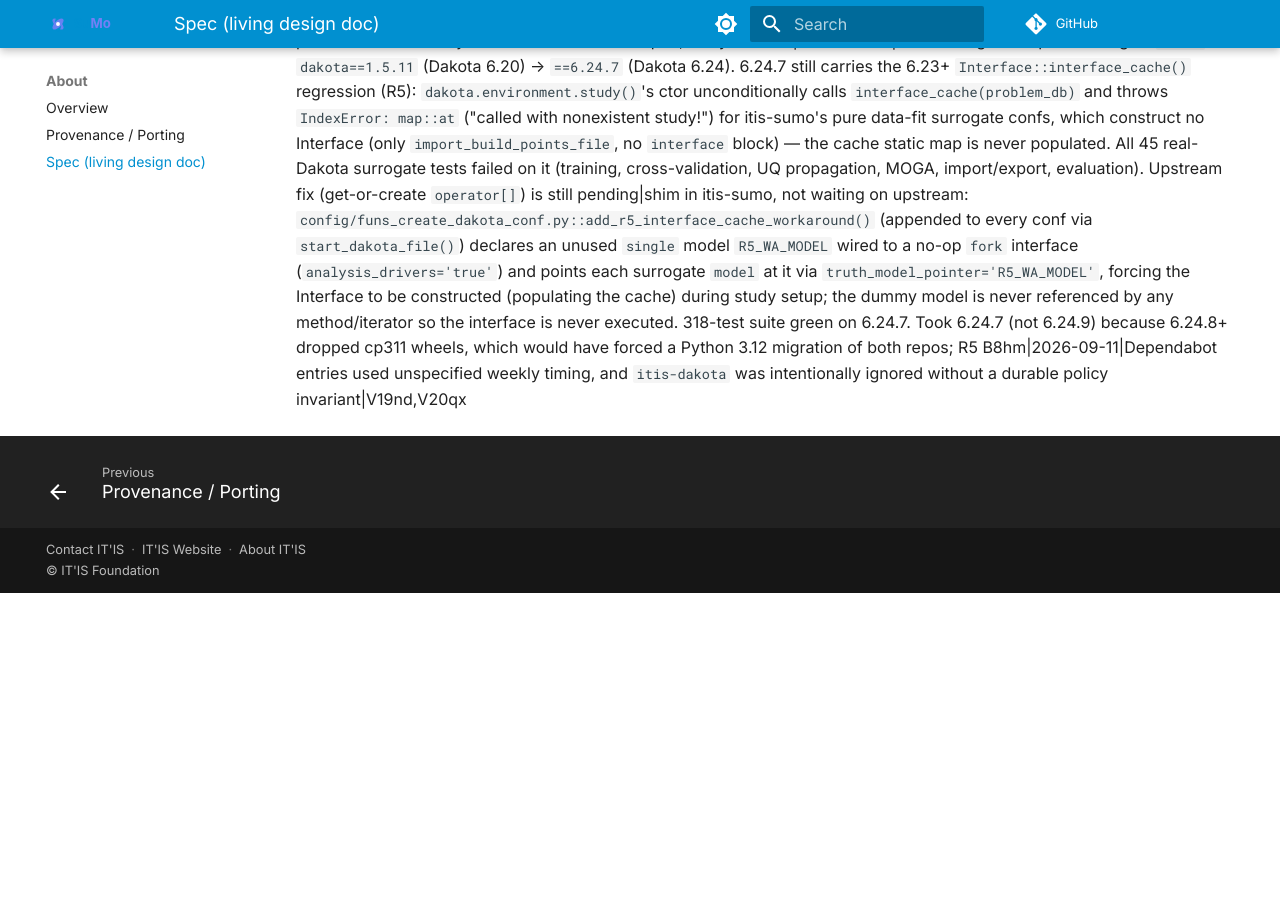
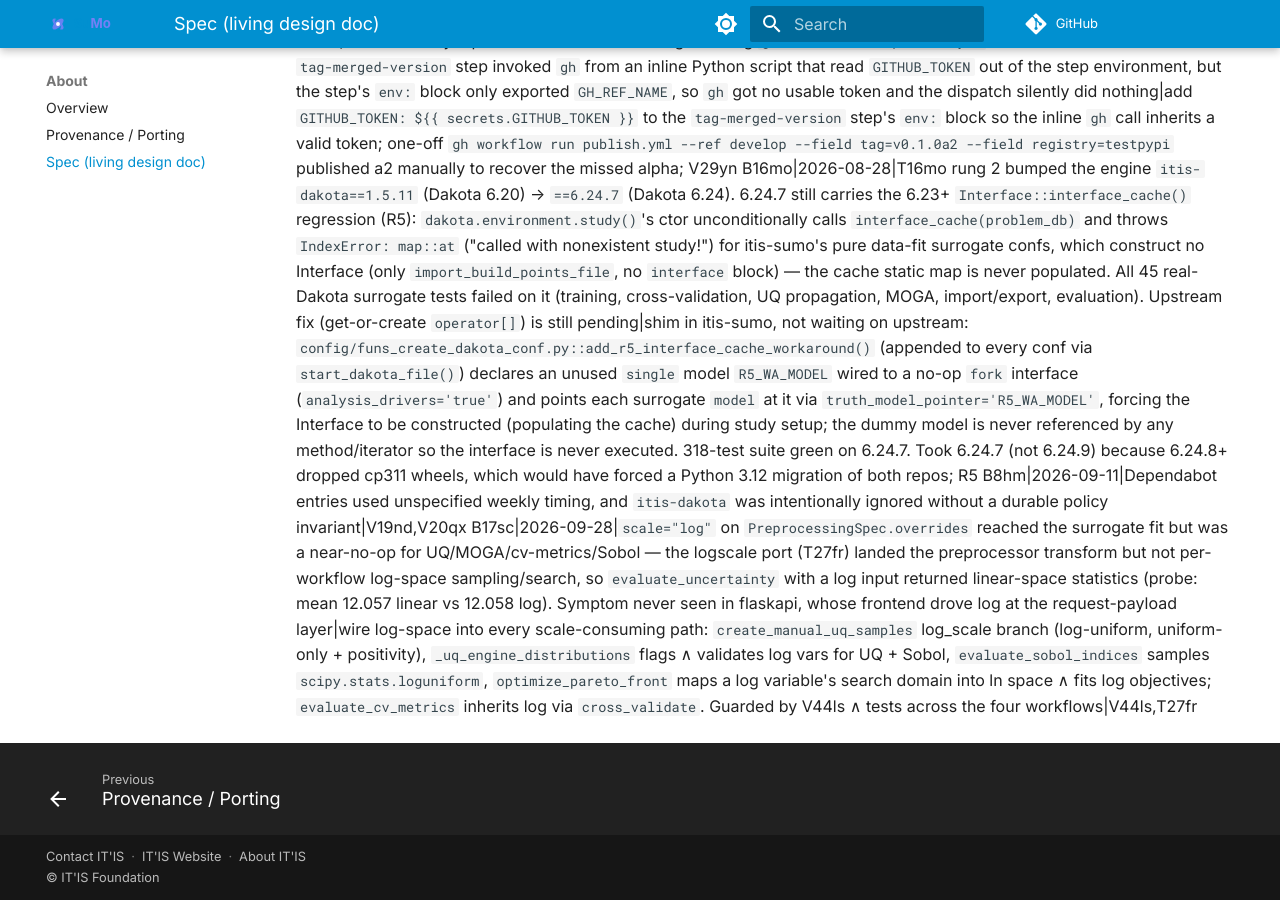
Before and after one commit to ITISFoundation/itis-sumo, an MkDocs documentation site: the page built from docs/about/spec.md, in a window 1280 px wide and 900 px high, scrolled down 11168 px. Built offline with MkDocs 1.6.1 and Material for MkDocs 9.7.7, drawn with Linux system fonts in a browser that asks for light colours; comment, search, counter and statistics services are not loaded; before the commit the page ends 11761 px from its top, so only the background shows below that; some of the changed text lies outside the part shown.

Commit message:
docs(spec): honour log-scale in every workflow (T27fr / V44ls / B17sc)
Record the "log everywhere" behaviour just shipped in code.

- V44ls: a scale="log" override must be honoured by every scale-consuming api
  workflow (surrogate fit, UQ/Sobol sampling, MOGA search domain, CV metric), never
  silently ignored outside the surrogate fit.
- B17sc (backprop): log reached the surrogate but was a near-no-op for
  UQ/MOGA/cv-metrics/Sobol after the initial port; the fix wires log-space into each
  path, guarded by V44ls.
- T27fr note: backend log-scale now complete end-to-end; remaining scope narrowed
  to the domain⊥distribution split (V26dd) + mmux_vite frontend consumer migration.

```diff
--- a/SPEC.md
+++ b/SPEC.md
@@ -109,6 +109,7 @@
 V41hp: `ty check` ! zero diagnostics repo-wide (blocking in both the local `prek` hook and CI); version-gated stdlib/typing symbols (e.g. `datetime.UTC`, `typing.Self`, `tomllib` — all 3.11+-only, caught mid-stack once actually run, T42jn) ! resolved against `requires-python`'s floor, not the CI runner's own interpreter — this is strictly cheaper than the 3.10-3.13 test matrix (V18rs) for that bug class, though the matrix stays as the ground-truth runtime check
 V19nd: ∀ Dependabot ecosystem entry in `.github/dependabot.yml` → weekly Monday 03:00 Europe/Zurich schedule ∧ exactly one wildcard dependency group; ⊥ unspecified default schedule or one PR per dependency
 V20qx: ∀ ignored Dependabot dependency → ignore reason names active compatibility constraint ∧ references tracked resolution task; `itis-dakota` remains ignored until T16mo resolves the Dakota 6.23+ interface-cache regression
+V44ls: ∀ scale-consuming `itis_sumo.api` workflow (surrogate fit ∧ UQ/Sobol input sampling ∧ MOGA search domain ∧ CV accuracy metric) → a `scale="log"` override ! be honoured in that workflow's own computation (log-space surrogate + log-space sampling/search where a distribution or domain is involved, positivity-guarded); ⊥ a `scale` override accepted but silently ignored outside the surrogate fit
 
 ## §R
 R1: `export_model`/`import_model` child keywords; formats `text_archive`(.sps)/`binary_archive`(.bsps)/`algebraic_file`(.alg); naming `{prefix}.{resp}.{ext}` | branch R2
@@ -149,7 +150,7 @@
 T24cm|✓|remove `preprocess/models.py::{FunctionJob,JobVariableSelection}`; re-express the Dakota sufficiency rule over tabular data; jobs→table adapter moves to flaskapi (this port DELETES itis-sumo code)|V20dm
 T25dp|.|`itis_sumo.api`: remaining 6 workflows (UQ-w-uncertainty incl. the ~120-line erfinv/histogram block, correlation, Sobol, grid, MOGA, cv-accuracy-metrics) + E1 `export_model`/`evaluate_stored_model` facade|V22rs,R1-R4
 T26eq|.|POST-PORT: extract the fitted-model handle (`fit()` → methods → `save()`/`load()`); carries the fitted preprocessing config ⇒ closes the E1 gap (model store persists archive+metadata+training copy but ⊥ preprocessor config, so a reloaded model cannot inverse-transform to original units)|V27fq,V10jk
-T27fr|~|POST-PORT: split `domain` vs `distribution` config + consumer migration; absorb the mmux_vite `jgo/fullstack-logscale` work|V26dd
+T27fr|~|POST-PORT: split `domain` vs `distribution` config + consumer migration; absorb the mmux_vite `jgo/fullstack-logscale` work — backend log-scale now honoured end-to-end (surrogate + along-axes + grid + CV + UQ sampler + CV-metrics + MOGA + Sobol, V44ls); remaining = the `domain`⊥`distribution` config split (V26dd) ∧ the mmux_vite frontend consumer migration|V26dd,V44ls
 T28gs|.|POST-PORT `?`: decide whether `distribution` gets an auto-generated default — explicit discussion required, ⊥ silently defaulted|§C `?`
 T29hw|~|`publish.yml` tag trigger accepts `v`-prefixed PEP 440 prereleases ✓; tagging `v0.1.0a1` BLOCKED on the one-time PyPI Trusted Publisher config (user action), then clean-venv install + `itis-sumo validate` + headless smoke|T1pw
 T30qa|✓|release/CI workflow refresh: build→TestPyPI automatic on tag push (✓), PyPI+Release gated manual (✓, T35cc); auto-tag-on-branch redesigned to PR-time check + tag-only-at-merge (no bot commit) — see T31xx/T32yy; keep git-cliff release notes, dependency-review + concurrency (✓); skip weekly cron/healthchecks for now|§C,V17rt
@@ -191,3 +192,4 @@
 B15tg|2026-08-27|the `v0.1.0a2` tag (created by auto-tag.yml on the develop merge) exists, but no TestPyPI publish followed — auto-tag's trailing `gh workflow run publish.yml` did not fire. Root cause: the `tag-merged-version` step invoked `gh` from an inline Python script that read `GITHUB_TOKEN` out of the step environment, but the step's `env:` block only exported `GH_REF_NAME`, so `gh` got no usable token and the dispatch silently did nothing|add `GITHUB_TOKEN: ${{ secrets.GITHUB_TOKEN }}` to the `tag-merged-version` step's `env:` block so the inline `gh` call inherits a valid token; one-off `gh workflow run publish.yml --ref develop --field tag=v0.1.0a2 --field registry=testpypi` published a2 manually to recover the missed alpha; V29yn
 B16mo|2026-08-28|T16mo rung 2 bumped the engine `itis-dakota==1.5.11` (Dakota 6.20) → `==6.24.7` (Dakota 6.24). 6.24.7 still carries the 6.23+ `Interface::interface_cache()` regression (R5): `dakota.environment.study()`'s ctor unconditionally calls `interface_cache(problem_db)` and throws `IndexError: map::at` ("called with nonexistent study!") for itis-sumo's pure data-fit surrogate confs, which construct no Interface (only `import_build_points_file`, no `interface` block) — the cache static map is never populated. All 45 real-Dakota surrogate tests failed on it (training, cross-validation, UQ propagation, MOGA, import/export, evaluation). Upstream fix (get-or-create `operator[]`) is still pending|shim in itis-sumo, not waiting on upstream: `config/funs_create_dakota_conf.py::add_r5_interface_cache_workaround()` (appended to every conf via `start_dakota_file()`) declares an unused `single` model `R5_WA_MODEL` wired to a no-op `fork` interface (`analysis_drivers='true'`) and points each surrogate `model` at it via `truth_model_pointer='R5_WA_MODEL'`, forcing the Interface to be constructed (populating the cache) during study setup; the dummy model is never referenced by any method/iterator so the interface is never executed. 318-test suite green on 6.24.7. Took 6.24.7 (not 6.24.9) because 6.24.8+ dropped cp311 wheels, which would have forced a Python 3.12 migration of both repos; R5
 B8hm|2026-09-11|Dependabot entries used unspecified weekly timing, and `itis-dakota` was intentionally ignored without a durable policy invariant|V19nd,V20qx
+B17sc|2026-09-28|`scale="log"` on `PreprocessingSpec.overrides` reached the surrogate fit but was a near-no-op for UQ/MOGA/cv-metrics/Sobol — the logscale port (T27fr) landed the preprocessor transform but not per-workflow log-space sampling/search, so `evaluate_uncertainty` with a log input returned linear-space statistics (probe: mean 12.057 linear vs 12.058 log). Symptom never seen in flaskapi, whose frontend drove log at the request-payload layer|wire log-space into every scale-consuming path: `create_manual_uq_samples` log_scale branch (log-uniform, uniform-only + positivity), `_uq_engine_distributions` flags ∧ validates log vars for UQ + Sobol, `evaluate_sobol_indices` samples `scipy.stats.loguniform`, `optimize_pareto_front` maps a log variable's search domain into ln space ∧ fits log objectives; `evaluate_cv_metrics` inherits log via `cross_validate`. Guarded by V44ls ∧ tests across the four workflows|V44ls,T27fr
```
